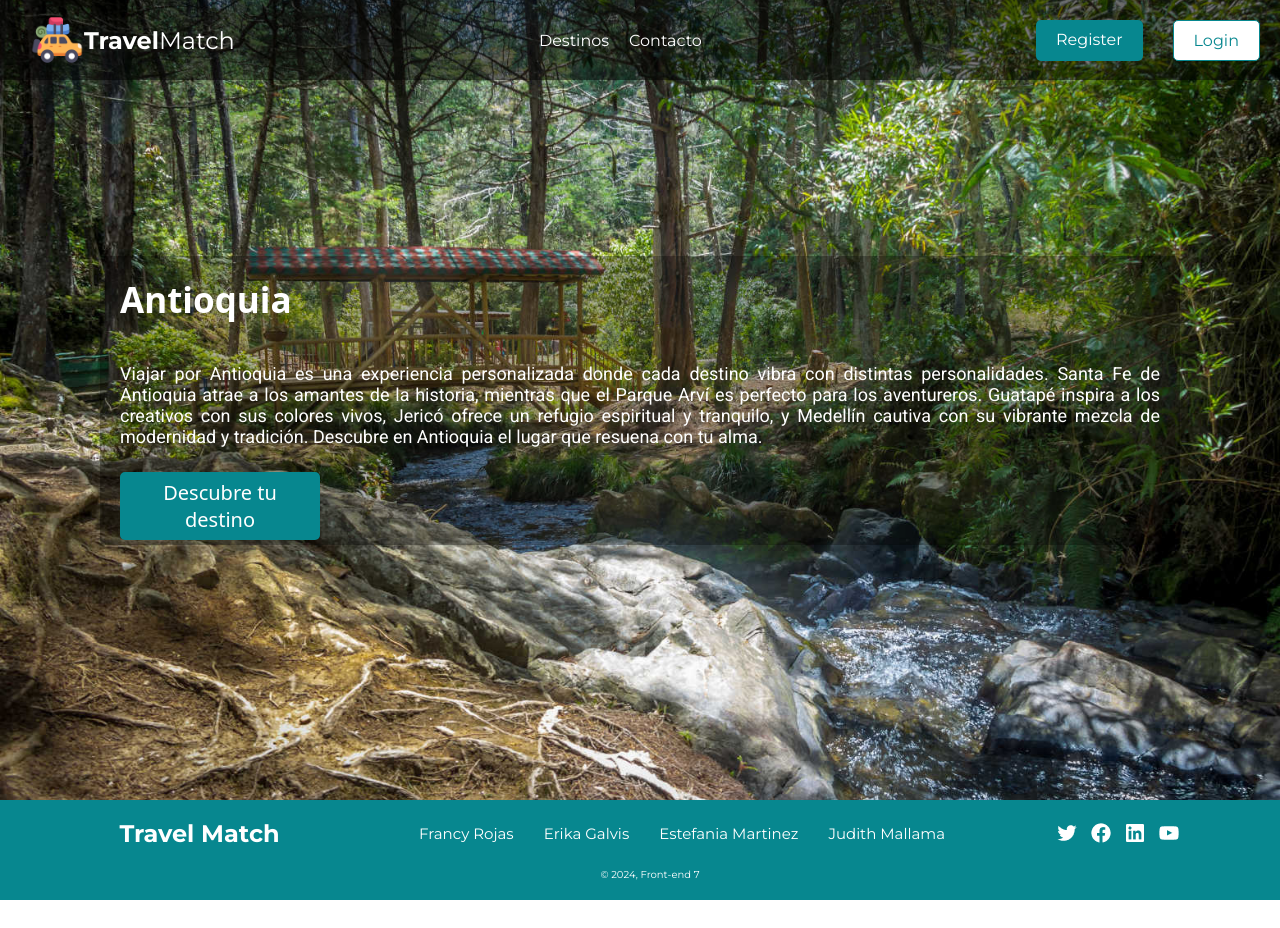
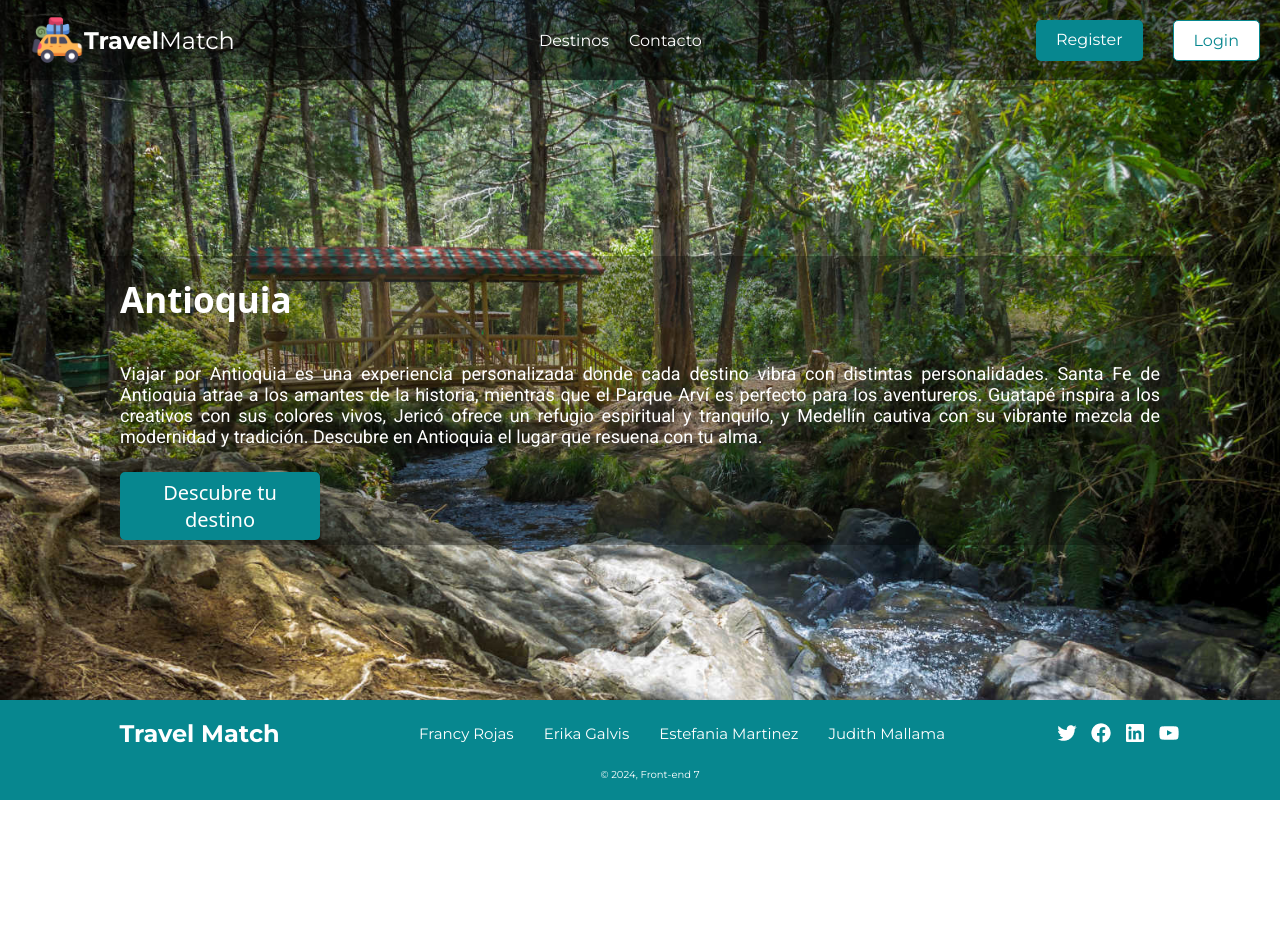
Before and after one commit to MAKAIABootcamp/TravelMatch-project-frontend-7, a React (Vite) app in the folder TravelMatch/: page / in a window 1280 px wide. Before the commit the page ends 900 px from the top, so only its background shows below. Built offline with nearby package versions, Linux system fonts and the light colour scheme; no server answers; a web font is replaced by a local one.

Commit message:
Se arreglo el id de Test para detalles

```diff
--- a/TravelMatch/src/components/Cards/Cards.jsx
+++ b/TravelMatch/src/components/Cards/Cards.jsx
@@ -9,7 +9,7 @@ function Cards({ destino = null }) {
   const navigate = useNavigate();
   const dispatch = useDispatch();
   const user = useSelector((store) => store.userAuth.user);
-
+console.log("destino", destino);
   const handleDelete = (destinoId) => {
     Swal.fire({
       title: "¿Estás seguro que quieres eliminar este destino?",
--- a/TravelMatch/src/components/Footer/Footer.scss
+++ b/TravelMatch/src/components/Footer/Footer.scss
@@ -14,7 +14,7 @@
     font-family: var(--tipografia-title);
 }
 .footer {
-    // position: fixed;
+    position: fixed;
     bottom: 0;
     width: 100%;
     padding: 10px;
--- a/TravelMatch/src/components/Result/Result.jsx
+++ b/TravelMatch/src/components/Result/Result.jsx
@@ -11,7 +11,7 @@ const Result = ({ destino }) => {
       <img src={destino.imagen[0]} alt={destino.nombre} />
       <button
         className="ver-mas-button"
-        onClick={() => (window.location.href = `/detalle/${destino.idDestino}`)}
+        onClick={() => (window.location.href = `/detalle/${destino.id}`)}
       >
         Ver más
       </button>
--- a/TravelMatch/src/pages/Detalle/detalle.scss
+++ b/TravelMatch/src/pages/Detalle/detalle.scss
@@ -6,6 +6,7 @@ body {
   align-items: flex-start !important;
   background-color: initial !important;
   overflow: initial !important;
+  margin-bottom: 10%;
   //   :before {
   //     content: ""!important;
   //     position: absolute !important;
```
